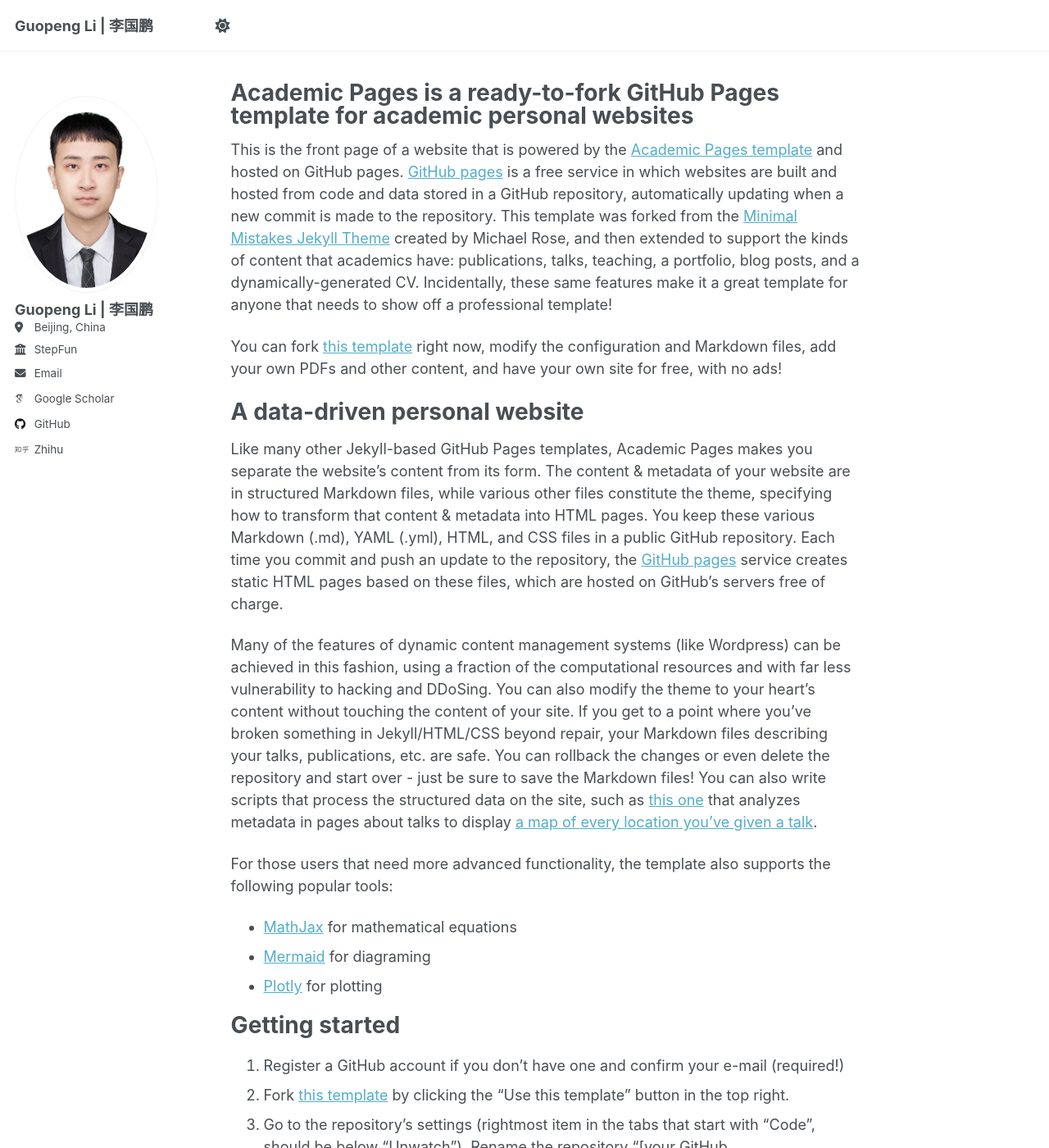
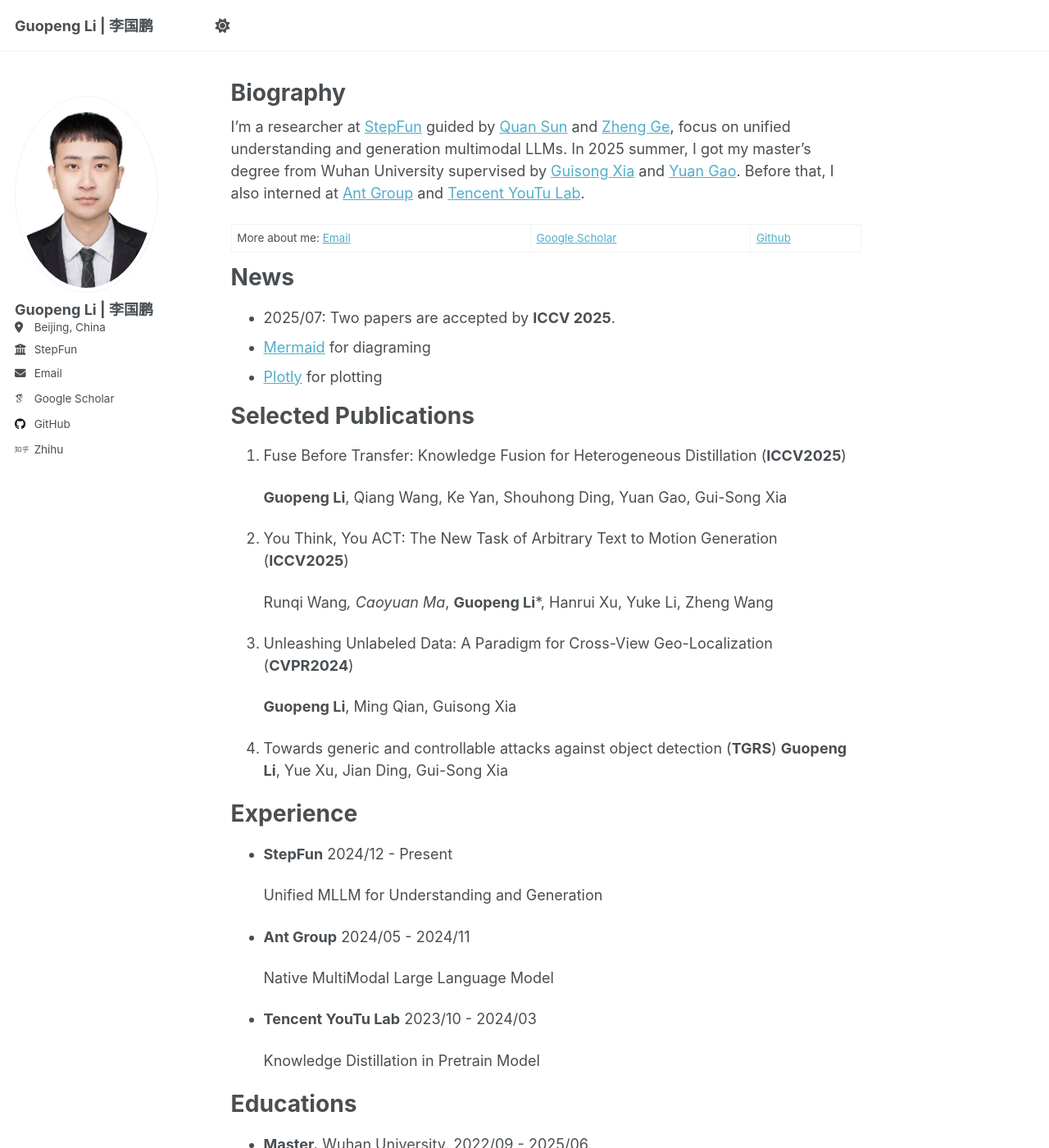
Before and after one commit to liguopeng0923/liguopeng0923.github.io, a Jekyll site: the page built from _pages/about.md, in a window 1280 px wide and 1400 px high. Shown: the whole window at 82% size. Built offline with Jekyll 4.4.1, drawn with Linux system fonts in a browser that asks for light colours; some web fonts are replaced; a script that is not in the unit is left out; some of the changed text lies outside the part shown.

Commit message:
Update about.md

```diff
--- a/_pages/about.md
+++ b/_pages/about.md
@@ -1,56 +1,57 @@
 ---
 permalink: /
-title: "Academic Pages is a ready-to-fork GitHub Pages template for academic personal websites"
+title: "Biography"
 author_profile: true
 redirect_from:
   - /about/
   - /about.html
 ---
 
-This is the front page of a website that is powered by the [Academic Pages template](https://github.com/academicpages/academicpages.github.io) and hosted on GitHub pages. [GitHub pages](https://pages.github.com) is a free service in which websites are built and hosted from code and data stored in a GitHub repository, automatically updating when a new commit is made to the repository. This template was forked from the [Minimal Mistakes Jekyll Theme](https://mmistakes.github.io/minimal-mistakes/) created by Michael Rose, and then extended to support the kinds of content that academics have: publications, talks, teaching, a portfolio, blog posts, and a dynamically-generated CV. Incidentally, these same features make it a great template for anyone that needs to show off a professional template!
+I'm a researcher at [StepFun](https://www.stepfun.com/) guided by [Quan Sun](https://scholar.google.com/citations?user=pVKiHdEAAAAJ&hl) and [Zheng Ge](https://scholar.google.com/citations?user=hJ-VrrIAAAAJ), focus on unified understanding and generation multimodal LLMs.
+In 2025 summer, I got my master's degree from Wuhan University supervised by [Guisong Xia](http://43.154.41.31/xia_En.html) and [Yuan Gao](https://yuan-gao.net/). Before that, I also interned at [Ant Group](https://www.antgroup.com/en) and [Tencent YouTu Lab](https://open.youtu.qq.com/#/open).
 
- You can fork [this template](https://github.com/academicpages/academicpages.github.io) right now, modify the configuration and Markdown files, add your own PDFs and other content, and have your own site for free, with no ads!
+More about me: [Email](guopengli@whu.edu.cn) | [Google Scholar](https://scholar.google.com/citations?user=ba1cv9cAAAAJ&hl) | [Github](https://github.com/liguopeng0923)
 
-A data-driven personal website
+News
 ======
-Like many other Jekyll-based GitHub Pages templates, Academic Pages makes you separate the website's content from its form. The content & metadata of your website are in structured Markdown files, while various other files constitute the theme, specifying how to transform that content & metadata into HTML pages. You keep these various Markdown (.md), YAML (.yml), HTML, and CSS files in a public GitHub repository. Each time you commit and push an update to the repository, the [GitHub pages](https://pages.github.com/) service creates static HTML pages based on these files, which are hosted on GitHub's servers free of charge.
 
-Many of the features of dynamic content management systems (like Wordpress) can be achieved in this fashion, using a fraction of the computational resources and with far less vulnerability to hacking and DDoSing. You can also modify the theme to your heart's content without touching the content of your site. If you get to a point where you've broken something in Jekyll/HTML/CSS beyond repair, your Markdown files describing your talks, publications, etc. are safe. You can rollback the changes or even delete the repository and start over - just be sure to save the Markdown files! You can also write scripts that process the structured data on the site, such as [this one](https://github.com/academicpages/academicpages.github.io/blob/master/talkmap.ipynb) that analyzes metadata in pages about talks to display [a map of every location you've given a talk](https://academicpages.github.io/talkmap.html).
-
-For those users that need more advanced functionality, the template also supports the following popular tools:
-- [MathJax](https://www.mathjax.org/) for mathematical equations
+- 2025/07: Two papers are accepted by **ICCV 2025**.
 - [Mermaid](https://mermaid.js.org/) for diagraming
 - [Plotly](https://plotly.com/javascript/) for plotting
 
-Getting started
+Selected Publications
 ======
-1. Register a GitHub account if you don't have one and confirm your e-mail (required!)
-1. Fork [this template](https://github.com/academicpages/academicpages.github.io) by clicking the "Use this template" button in the top right.
-1. Go to the repository's settings (rightmost item in the tabs that start with "Code", should be below "Unwatch"). Rename the repository "[your GitHub username].github.io", which will also be your website's URL.
-1. Set site-wide configuration and create content & metadata (see below -- also see [this set of diffs](http://archive.is/3TPas) showing what files were changed to set up [an example site](https://getorg-testacct.github.io) for a user with the username "getorg-testacct")
-1. Upload any files (like PDFs, .zip files, etc.) to the files/ directory. They will appear at https://[your GitHub username].github.io/files/example.pdf.
-1. Check status by going to the repository settings, in the "GitHub pages" section
+1. Fuse Before Transfer: Knowledge Fusion for Heterogeneous Distillation (**ICCV2025**)
 
-Site-wide configuration
-------
-The main configuration file for the site is in the base directory in [_config.yml](https://github.com/academicpages/academicpages.github.io/blob/master/_config.yml), which defines the content in the sidebars and other site-wide features. You will need to replace the default variables with ones about yourself and your site's github repository. The configuration file for the top menu is in [_data/navigation.yml](https://github.com/academicpages/academicpages.github.io/blob/master/_data/navigation.yml). For example, if you don't have a portfolio or blog posts, you can remove those items from that navigation.yml file to remove them from the header.
+   **Guopeng Li**, Qiang Wang, Ke Yan, Shouhong Ding, Yuan Gao, Gui-Song Xia
 
-Create content & metadata
-------
-For site content, there is one Markdown file for each type of content, which are stored in directories like _publications, _talks, _posts, _teaching, or _pages. For example, each talk is a Markdown file in the [_talks directory](https://github.com/academicpages/academicpages.github.io/tree/master/_talks). At the top of each Markdown file is structured data in YAML about the talk, which the theme will parse to do lots of cool stuff. The same structured data about a talk is used to generate the list of talks on the [Talks page](https://academicpages.github.io/talks), each [individual page](https://academicpages.github.io/talks/2012-03-01-talk-1) for specific talks, the talks section for the [CV page](https://academicpages.github.io/cv), and the [map of places you've given a talk](https://academicpages.github.io/talkmap.html) (if you run this [python file](https://github.com/academicpages/academicpages.github.io/blob/master/talkmap.py) or [Jupyter notebook](https://github.com/academicpages/academicpages.github.io/blob/master/talkmap.ipynb), which creates the HTML for the map based on the contents of the _talks directory).
+2. You Think, You ACT: The New Task of Arbitrary Text to Motion Generation (**ICCV2025**)
 
-**Markdown generator**
+   Runqi Wang*, Caoyuan Ma*, **Guopeng Li***, Hanrui Xu, Yuke Li, Zheng Wang
 
-The repository includes [a set of Jupyter notebooks](https://github.com/academicpages/academicpages.github.io/tree/master/markdown_generator
-) that converts a CSV containing structured data about talks or presentations into individual Markdown files that will be properly formatted for the Academic Pages template. The sample CSVs in that directory are the ones I used to create my own personal website at stuartgeiger.com. My usual workflow is that I keep a spreadsheet of my publications and talks, then run the code in these notebooks to generate the Markdown files, then commit and push them to the GitHub repository.
+3. Unleashing Unlabeled Data: A Paradigm for Cross-View Geo-Localization (**CVPR2024**)
 
-How to edit your site's GitHub repository
-------
-Many people use a git client to create files on their local computer and then push them to GitHub's servers. If you are not familiar with git, you can directly edit these configuration and Markdown files directly in the github.com interface. Navigate to a file (like [this one](https://github.com/academicpages/academicpages.github.io/blob/master/_talks/2012-03-01-talk-1.md) and click the pencil icon in the top right of the content preview (to the right of the "Raw | Blame | History" buttons). You can delete a file by clicking the trashcan icon to the right of the pencil icon. You can also create new files or upload files by navigating to a directory and clicking the "Create new file" or "Upload files" buttons.
+   **Guopeng Li**, Ming Qian, Guisong Xia
 
-Example: editing a Markdown file for a talk
-![Editing a Markdown file for a talk](/images/editing-talk.png)
+4. Towards generic and controllable attacks against object detection (**TGRS**)
+   **Guopeng Li**, Yue Xu, Jian Ding, Gui-Song Xia
 
-For more info
-------
-More info about configuring Academic Pages can be found in [the guide](https://academicpages.github.io/markdown/), the [growing wiki](https://github.com/academicpages/academicpages.github.io/wiki), and you can always [ask a question on GitHub](https://github.com/academicpages/academicpages.github.io/discussions). The [guides for the Minimal Mistakes theme](https://mmistakes.github.io/minimal-mistakes/docs/configuration/) (which this theme was forked from) might also be helpful.
+Experience
+======
+- **StepFun** 2024/12 - Present
+
+  Unified MLLM for Understanding and Generation
+
+- **Ant Group** 2024/05 - 2024/11
+
+  Native MultiModal Large Language Model
+
+- **Tencent YouTu Lab** 2023/10 - 2024/03
+
+  Knowledge Distillation in Pretrain Model
+
+Educations
+======
+- **Master.** Wuhan University. 2022/09 - 2025/06.
+
+- **Bachelor.** Wuhan University. 2018/09 - 2022/06.
```
